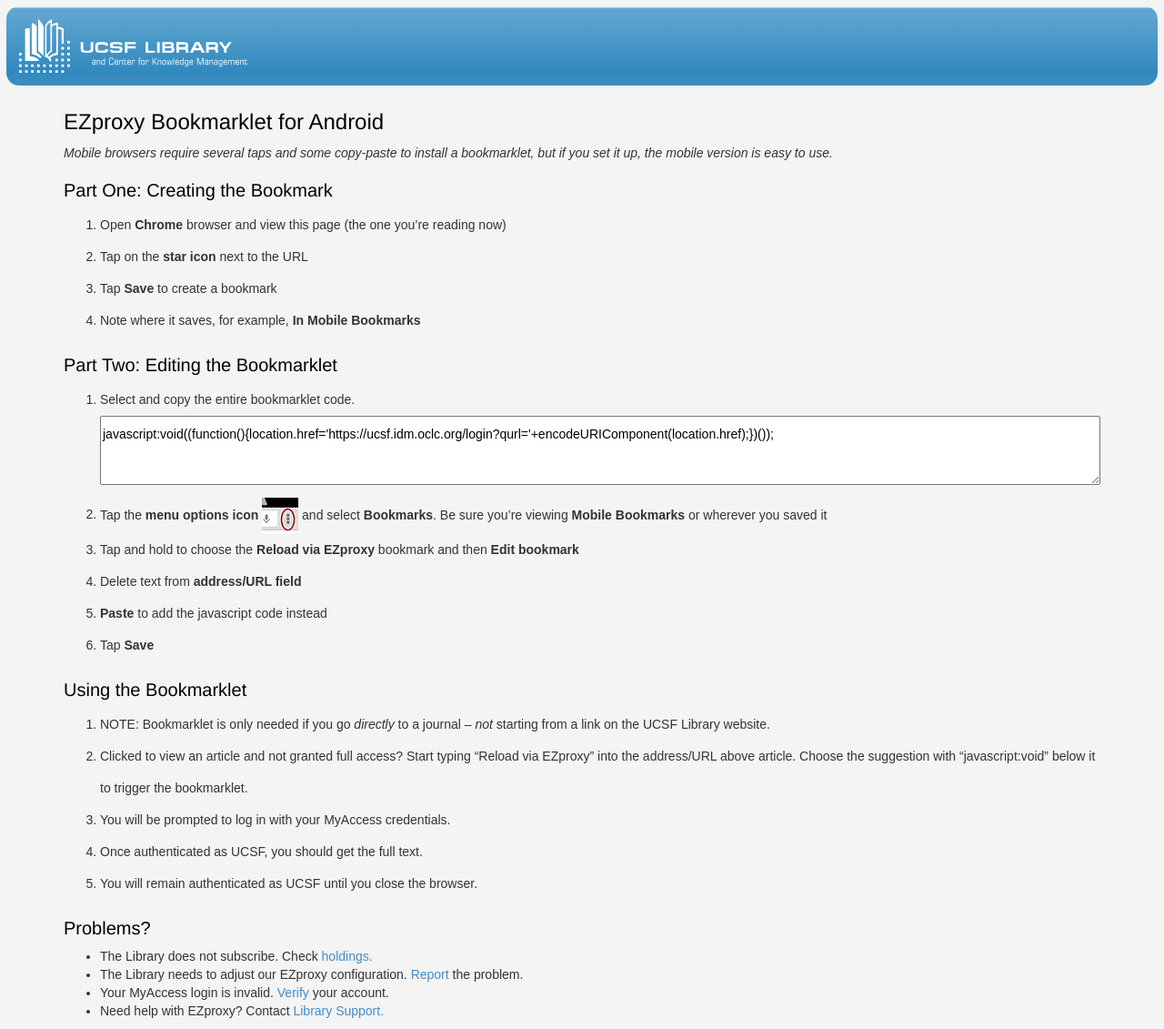
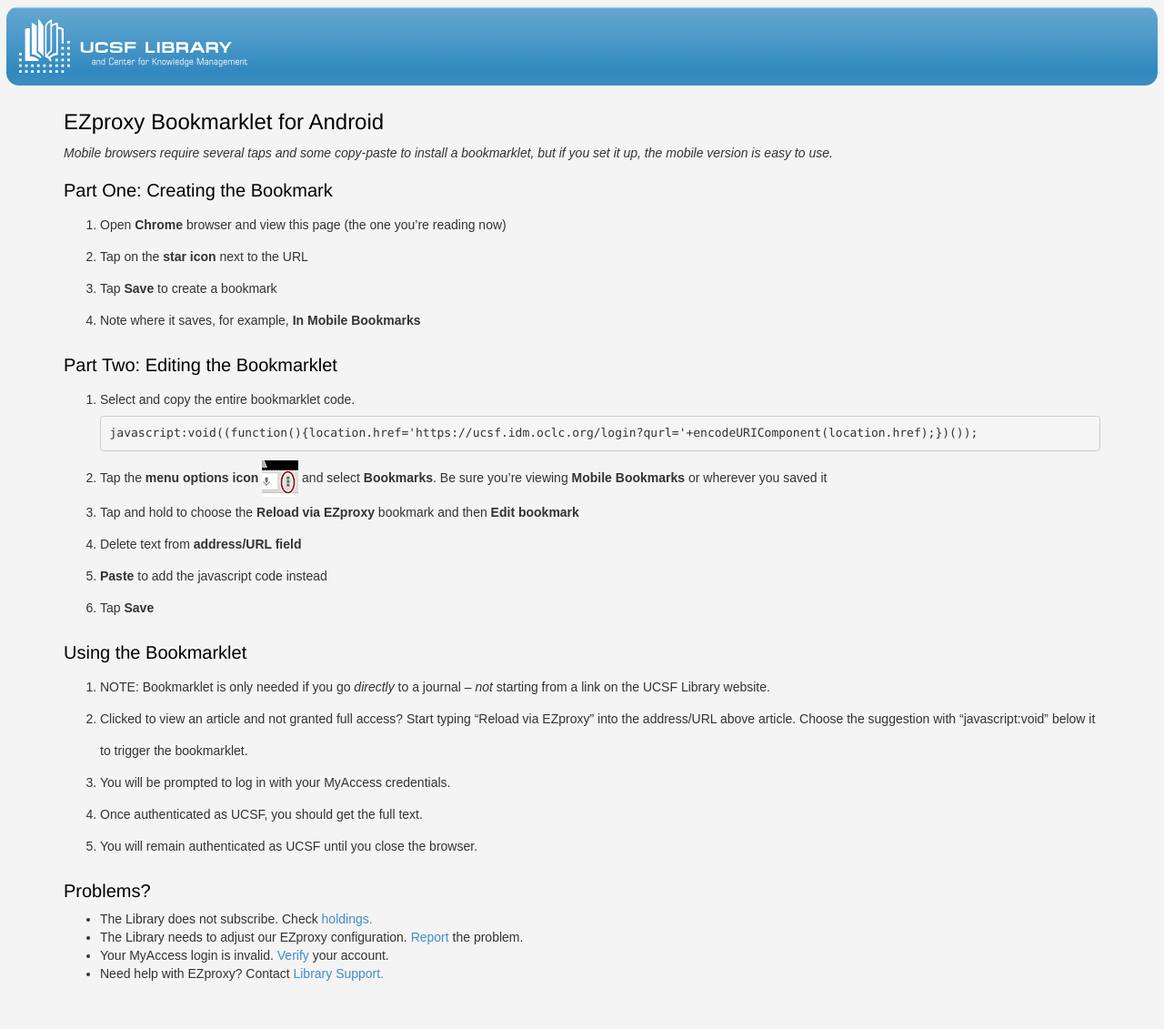
Before and after one commit to ucsf-ckm/bookmarklet, a Jekyll site: the page built from android.md, in a window 1280 px wide. Shown: the whole page at 91% size. Built offline with Jekyll 4.4.1, drawn with Linux system fonts in a browser that asks for light colours; after the commit the page ends 1090 px from its top, so only the background shows below that.

```diff
--- a/android.md
+++ b/android.md
@@ -14,7 +14,7 @@ title: Reload via EZproxy
 
 ## Part Two: Editing the Bookmarklet
 1. Select and copy the entire bookmarklet code.
-	<textarea readonly="readonly">javascript:void((function(){location.href='https://ucsf.idm.oclc.org/login?qurl='+encodeURIComponent(location.href);})());</textarea>
+	<pre>javascript:void((function(){location.href='https://ucsf.idm.oclc.org/login?qurl='+encodeURIComponent(location.href);})());</pre>
 2. Tap the **menu options icon** ![menu icon](img/android-menu-icon.png) and select **Bookmarks**. Be sure you're viewing **Mobile Bookmarks** or wherever you saved it
 3. Tap and hold to choose the **Reload via EZproxy** bookmark and then **Edit bookmark**
 4. Delete text from **address/URL field**
```
